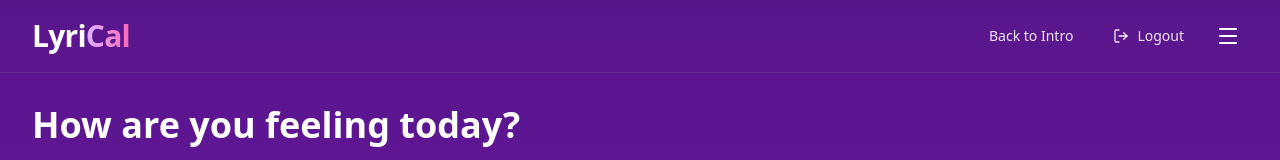
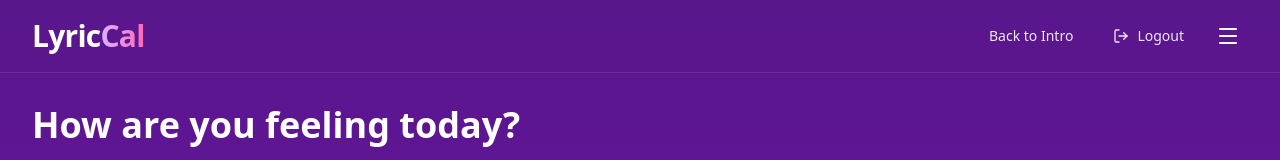
Before and after one commit to PeytonLi/LyricCal, a React app in the folder frontend/: page /app in a window 1280 px wide. Shown: the top 160 px of the page. Built offline with nearby package versions, Linux system fonts and the light colour scheme; no server answers; the database is empty; sample sign-in values are in the browser's storage; the HTML template or start-up script is replaced by a standard one.

Commit message:
fixed spelling in MainPage.jsx

```diff
--- a/frontend/src/components/MainPage.jsx
+++ b/frontend/src/components/MainPage.jsx
@@ -103,7 +103,7 @@ const MainPage = () => {
                     {/* Left: Logo */}
                     <span className="relative inline-block font-extrabold tracking-tight text-2xl md:text-3xl">
                         {/* 텍스트 */}
-                        <span className="text-white">Lyri</span>
+                        <span className="text-white">Lyric</span>
                         <span className="bg-gradient-to-r from-purple-300 to-pink-400 bg-clip-text text-transparent">
                             Cal
                         </span>
```
Also changed, not shown: 1 other file (tests, documents, lock files or other folders).
